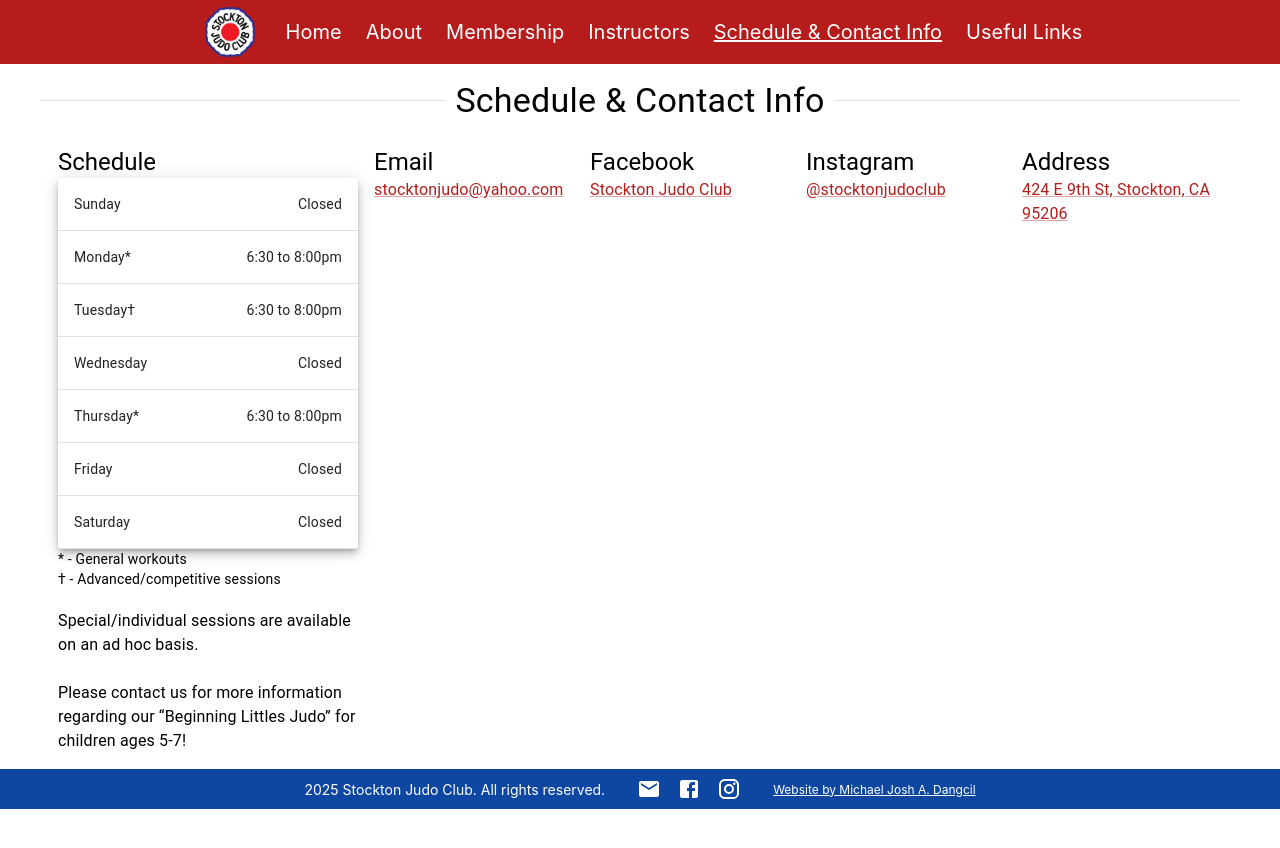
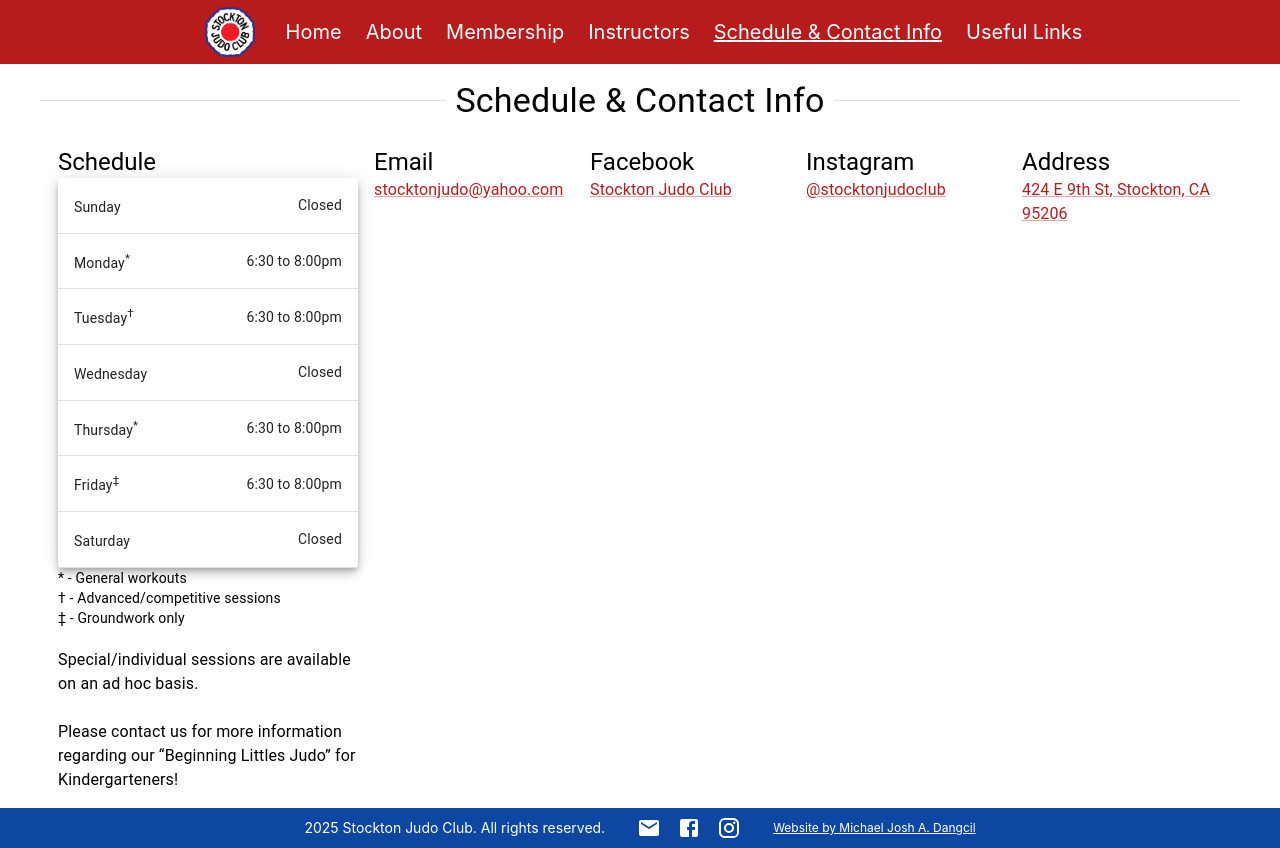
Before and after one commit to MJADangcil/stockton-judo-club, a React (Create React App) app: page /schedule-and-contact-info in a window 1280 px wide. Before the commit the page ends 809 px from the top, so only its background shows below. Built offline with nearby package versions, Linux system fonts and the light colour scheme.

Commit message:
Update ScheduleAndContactInfo.js

```diff
--- a/src/pages/ScheduleAndContactInfo/ScheduleAndContactInfo.js
+++ b/src/pages/ScheduleAndContactInfo/ScheduleAndContactInfo.js
@@ -16,30 +16,37 @@ import {
 const schedule = [
   {
     day: "Sunday",
+    footnote: "",
     hours: "Closed",
   },
   {
-    day: "Monday*",
+    day: "Monday",
+    footnote: "*",
     hours: "6:30 to 8:00pm",
   },
   {
-    day: "Tuesday†",
+    day: "Tuesday",
+    footnote: "†",
     hours: "6:30 to 8:00pm",
   },
   {
     day: "Wednesday",
+    footnote: "",
     hours: "Closed",
   },
   {
-    day: "Thursday*",
+    day: "Thursday",
+    footnote: "*",
     hours: "6:30 to 8:00pm",
   },
   {
     day: "Friday",
-    hours: "Closed",
+    footnote: "‡",
+    hours: "6:30 to 8:00pm",
   },
   {
     day: "Saturday",
+    footnote: "",
     hours: "Closed",
   },
 ];
@@ -72,6 +79,7 @@ export default function ScheduleAndContactInfo() {
                     <TableRow key={i}>
                       <TableCell component="td" scope="row">
                         {s.day}
+                        <sup>{s.footnote}</sup>
                       </TableCell>
                       <TableCell component="td" scope="row" align="right">
                         {s.hours}
@@ -85,13 +93,14 @@ export default function ScheduleAndContactInfo() {
             <Typography variant="body2">
               † - Advanced/competitive sessions
             </Typography>
+            <Typography variant="body2">‡ - Groundwork only</Typography>
             <br />
             <Typography variant="body1">
               Special/individual sessions are available on an ad hoc basis.
               <br />
               <br />
               Please contact us for more information regarding our “Beginning
-              Littles Judo” for children ages 5-7!
+              Littles Judo” for Kindergarteners!
             </Typography>
           </Grid>
           <Grid item xs={12} sm={5} lg={2}>
```
